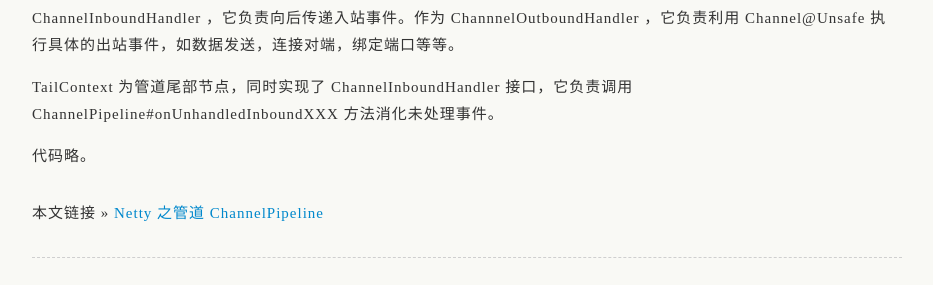
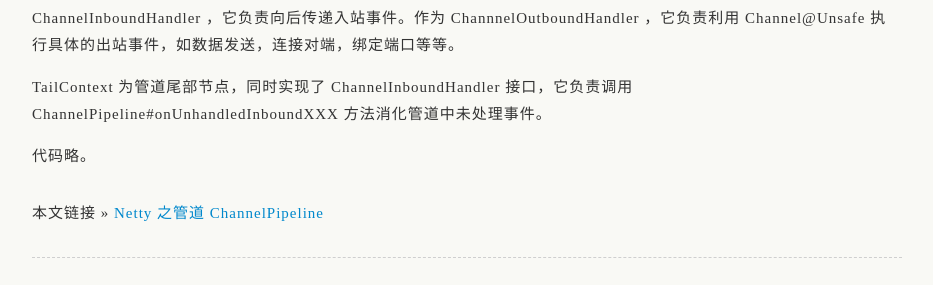
Before and after one commit to uxgnoz/uxgnoz.github.com, a Jekyll site: the page built from _posts/2018-10-20-netty-ChannelPipeline.md, in a window 1280 px wide and 900 px high, scrolled down 8895 px. Shown: the part 328-613 px from the top of the window, without its empty margins (173-1106 px from the left). Built offline with Jekyll 4.4.1, drawn with Linux system fonts in a browser that asks for light colours; comment, search, counter and statistics services are not loaded.

Commit message:
_posts/2018-10-20-netty-ChannelPipeline.md

```diff
--- a/_posts/2018-10-20-netty-ChannelPipeline.md
+++ b/_posts/2018-10-20-netty-ChannelPipeline.md
@@ -438,6 +438,6 @@ public final ChannelFuture bind(SocketAddress localAddress) {
 
 HeadContext 为管道的表头节点，同时实现了 ChannelInboundHandler 和 ChannnelOutboundHandler。作为 ChannelInboundHandler ，它负责向后传递入站事件。作为 ChannnelOutboundHandler ，它负责利用 Channel@Unsafe 执行具体的出站事件，如数据发送，连接对端，绑定端口等等。
 
-TailContext 为管道尾部节点，同时实现了 ChannelInboundHandler 接口，它负责调用 ChannelPipeline#onUnhandledInboundXXX 方法消化未处理事件。
+TailContext 为管道尾部节点，同时实现了 ChannelInboundHandler 接口，它负责调用 ChannelPipeline#onUnhandledInboundXXX 方法消化管道中未处理事件。
 
 代码略。
```
